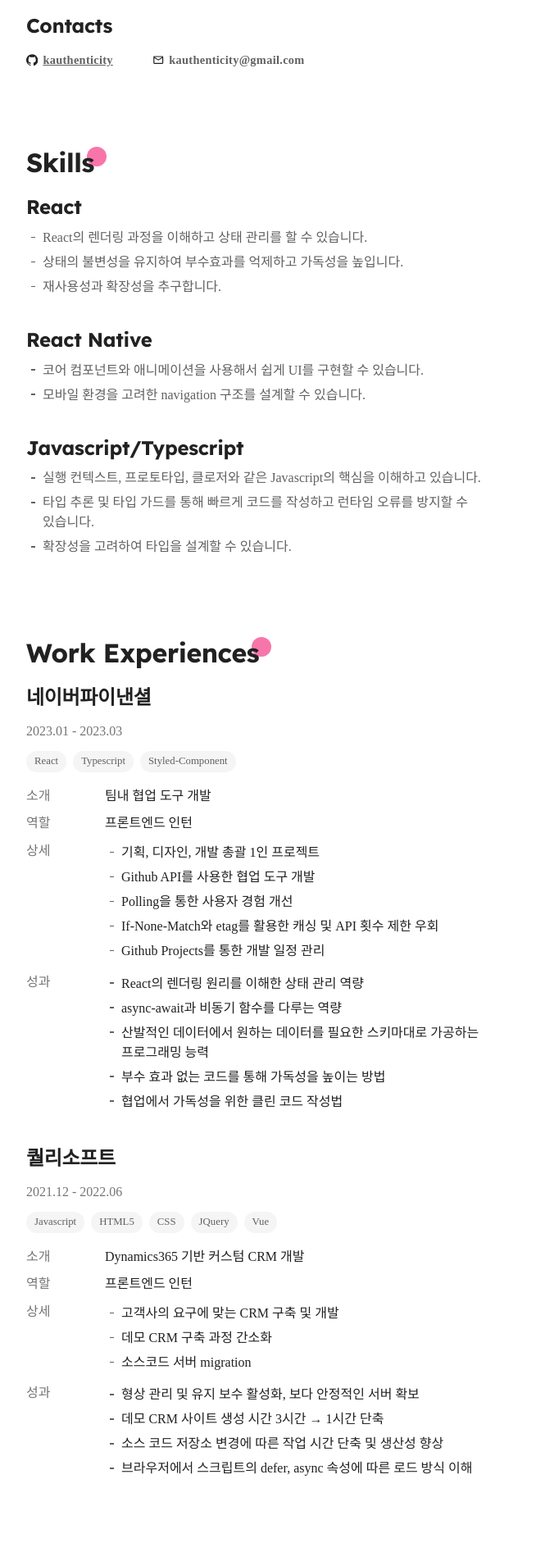
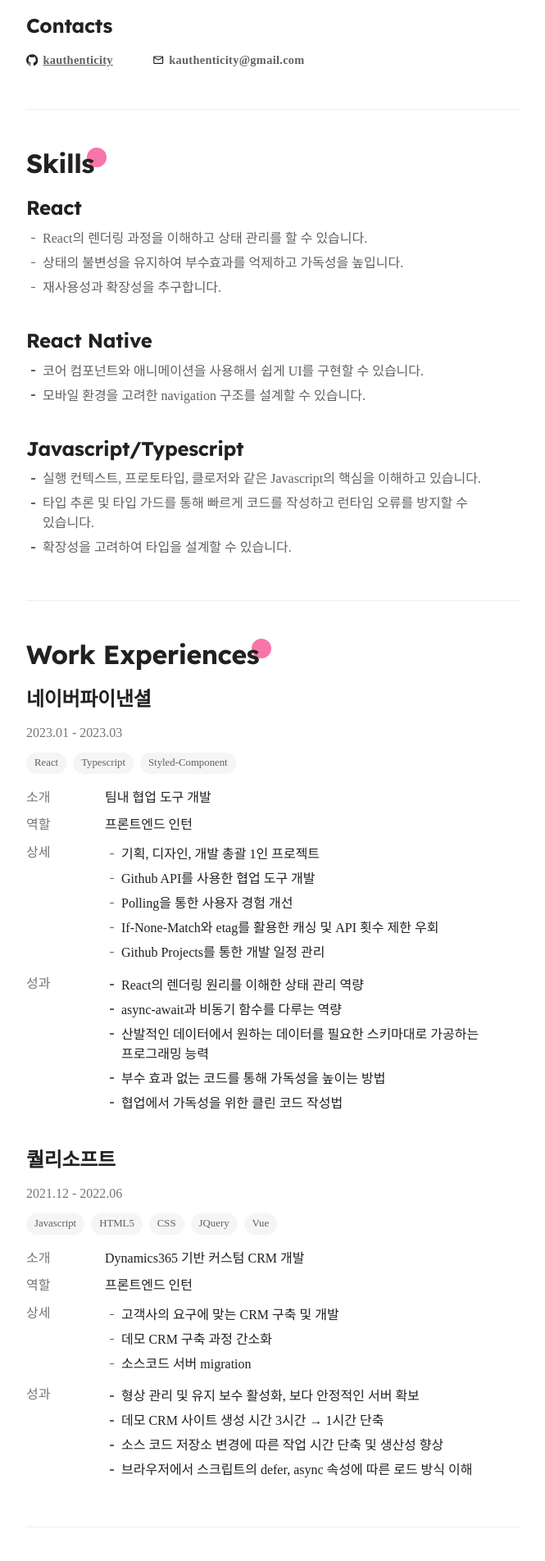
Before and after one commit to kauthenticity/resume, a React (Create React App) app: page / in a window 1280 px wide. Shown: the part 300-2204 px from the top of the page at 82% size, without its empty margins (307-972 px from the left). Built offline with nearby package versions, Linux system fonts and the light colour scheme; a web font is replaced by a local one.

Commit message:
✨ Divider 추가

```diff
--- a/src/components/Educations/index.tsx
+++ b/src/components/Educations/index.tsx
@@ -1,10 +1,11 @@
+import Divider from '@lib/Divider';
 import Title from '@lib/Title';
 import {Table, Td} from '@styles';
 import styled from 'styled-components';
 
 function Educations() {
     return (
-        <section className="container">
+        <section>
             <Title text="Educations" />
             <section className="sub__container">
                 <h2>서강대학교 컴퓨터공학과</h2>
@@ -21,6 +22,8 @@
                     </tbody>
                 </Table>
             </section>
+
+            <Divider />
         </section>
     );
 }
--- a/src/components/Introduce/index.tsx
+++ b/src/components/Introduce/index.tsx
@@ -1,3 +1,4 @@
+import Divider from '@lib/Divider';
 import Contacts from './Contacts';
 import * as Styled from './index.style';
 
@@ -18,6 +19,8 @@
             </Styled.Description>
 
             <Contacts />
+
+            <Divider />
         </section>
     );
 }
--- a/src/components/Languages/index.tsx
+++ b/src/components/Languages/index.tsx
@@ -1,9 +1,10 @@
+import Divider from '@lib/Divider';
 import {Duration} from '@lib/Duration';
 import Title from '@lib/Title';
 
 function Languages() {
     return (
-        <section className="container">
+        <section>
             <Title text="Languages" />
 
             <section className="sub__container">
@@ -14,6 +15,8 @@
                 <h2>OPIc IH</h2>
                 <Duration duration="2023.03.11" />
             </section>
+
+            <Divider />
         </section>
     );
 }
--- a/src/components/SideProjects/index.tsx
+++ b/src/components/SideProjects/index.tsx
@@ -1,11 +1,12 @@
 import {SIDE_PROJECTS_DATA} from '@constants/sideProjects';
+import Divider from '@lib/Divider';
 import Title from '@lib/Title';
 import styled from 'styled-components';
 import SideProjectCard from './SideProjectCard';
 
 function SideProjects() {
     return (
-        <section className="container">
+        <section>
             <Title text="Side Projects" />
 
             <List>
@@ -15,6 +16,8 @@
                     </ListItem>
                 ))}
             </List>
+
+            <Divider />
         </section>
     );
 }
--- a/src/components/Skills/index.tsx
+++ b/src/components/Skills/index.tsx
@@ -1,9 +1,10 @@
 import {SKILLS_DATA} from '@constants/skills';
+import Divider from '@lib/Divider';
 import Title from '@lib/Title';
 
 function Skills() {
     return (
-        <section className="container">
+        <section>
             <Title text="Skills" />
             {SKILLS_DATA.map(({name, descriptions}) => (
                 <section className="sub__container" key={name}>
@@ -17,6 +18,7 @@
                     </ul>
                 </section>
             ))}
+            <Divider />
         </section>
     );
 }
--- a/src/components/WorkExperiences/index.tsx
+++ b/src/components/WorkExperiences/index.tsx
@@ -1,14 +1,17 @@
 import {WORK_EXPERIENCES_DATA} from '@constants/workExerience';
+import Divider from '@lib/Divider';
 import Title from '@lib/Title';
 import {WorkExperienceTable} from './WorkExperienceTable';
 
 function WorkExperience() {
     return (
-        <section className="container">
+        <section>
             <Title text="Work Experiences" />
             {WORK_EXPERIENCES_DATA.map((data) => (
                 <WorkExperienceTable key={data.name} {...data} />
             ))}
+
+            <Divider />
         </section>
     );
 }
--- a/src/index.css
+++ b/src/index.css
@@ -151,10 +151,6 @@
     all: unset;
 }
 
-section.container {
-    margin-bottom: 4rem;
-}
-
 section.sub__container {
     margin-bottom: 2rem;
 }
--- /dev/null
+++ b/src/lib/Divider.tsx
@@ -0,0 +1,15 @@
+import styled from 'styled-components';
+
+function Divider() {
+    return <StyledDivider />;
+}
+
+export default Divider;
+
+const StyledDivider = styled.div`
+    width: 100%;
+    height: 1px;
+    background: var(--gray200);
+    margin-top: 3rem;
+    margin-bottom: 1rem;
+`;
```
